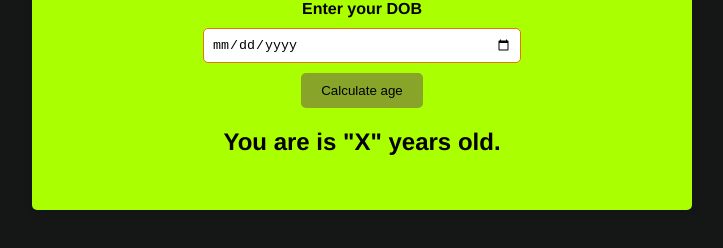
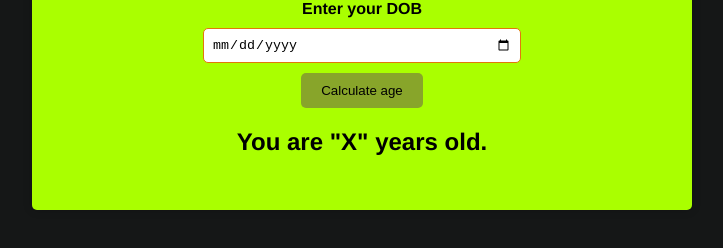
Before and after one commit to aze89c/fRoNt_EnD_, a plain HTML site: page Age Calci/index.html in a window 1280 px wide. Shown: the part 312-560 px from the top of the page, without its empty margins (278-1001 px from the left). Drawn offline with Linux system fonts and the light colour scheme.

Commit message:
Update index.html

```diff
--- a/Age Calci/index.html
+++ b/Age Calci/index.html
@@ -14,7 +14,7 @@
             <label for="birthday">Enter your DOB</label>
             <input type="date" id="birthday" name="birthday">
             <button id="btn">Calculate age</button>
-            <p id="result">You are is "X" years old. </p>
+            <p id="result">You are "X" years old. </p>
         </div>
     </div>
     <script src="index.js"></script>
```
